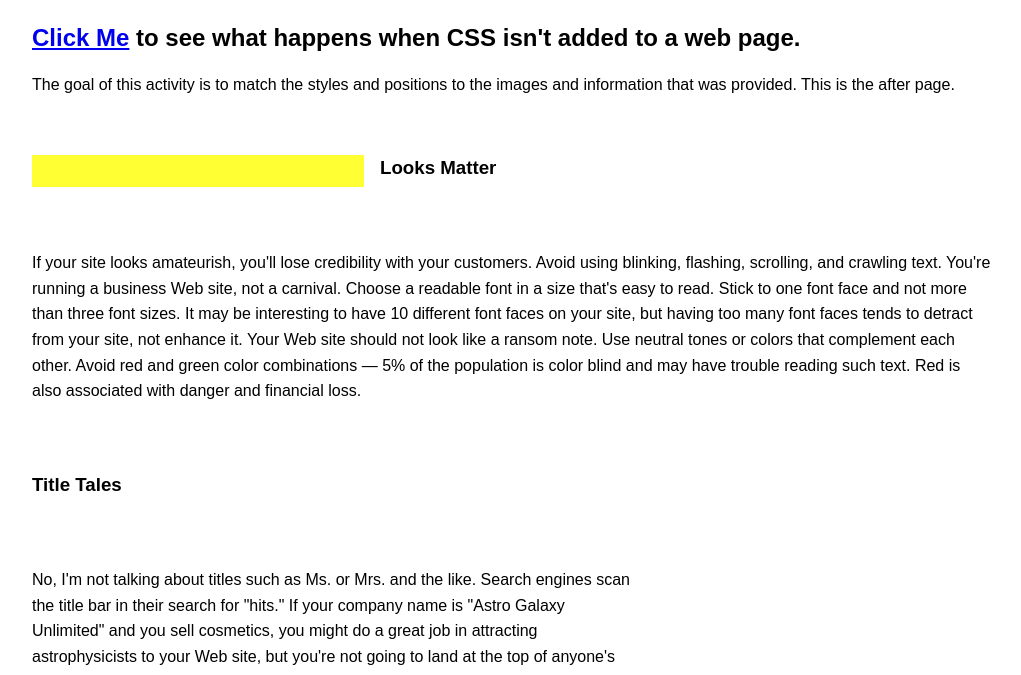
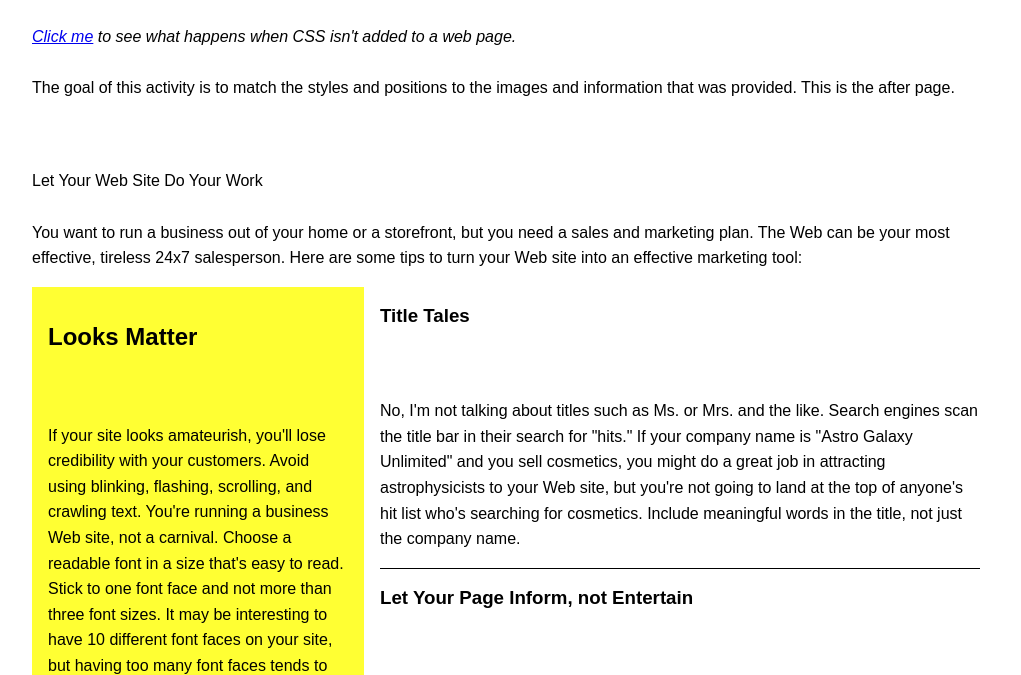
Before and after one commit to Jauneld/Images_Positioning_Activity, a plain HTML site: page after.html in a window 1280 px wide. Shown: the part 75-750 px from the top of the page, without its empty margins (128-1149 px from the left). Drawn offline with Linux system fonts and the light colour scheme.

Commit message:
Update after.html

```diff
--- a/after.html
+++ b/after.html
@@ -9,19 +9,25 @@
   </head>
   <body id="content">
     <h1>Web Entrepreneurs</h1>
-    <h2><a href="index.html" target="_blank">Click Me</a> to see what happens when CSS isn't added to a web page.</h2>
-    <p>The goal of this activity is to match the styles and positions to the images and information that was provided. This is the after page.</p>
-    <p>
+    <div>
+      <p><i><a href="index.html" target="_blank">Click me</a> to see what happens when CSS isn't added to a web page.</i>
+      <br>
+      <br>
+    The goal of this activity is to match the styles and positions to the images and information that was provided. This is the after page.</p>
         <br>
+        <br>
+<p>Let Your Web Site Do Your Work
+ <br>
+  <br>
+You want to run a business out of your home or a storefront,
+but you need a sales and marketing plan. The Web can be your most effective,
+tireless 24x7 salesperson. Here are some tips to turn your Web site into an
+effective marketing tool:</p>
+    </div>
 
-<!--Let Your Web Site Do Your Work
- <br>
-You want to run a business out of your home or a storefront, but you need a sales and marketing plan. The Web can be your most effective, tireless 24x7 salesperson. Here are some tips to turn your Web site into an effective marketing tool:-->
 
   <div id="looks">
-
-  </div>
-      <h3><b>Looks Matter</b></h3>
+   <h2><b>Looks Matter</b></h2>
  <br>
     <br>
 <p>
@@ -31,6 +37,8 @@ You want to run a business out of your home or a storefront, but you need a sale
 </p>
 <br>
     <br>
+  </div>
+
       <div id='tales'>
 
         <h3><b>Title Tales</b></h3>
```
